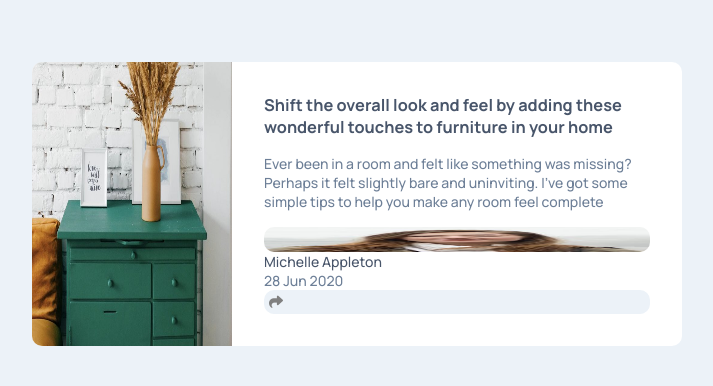
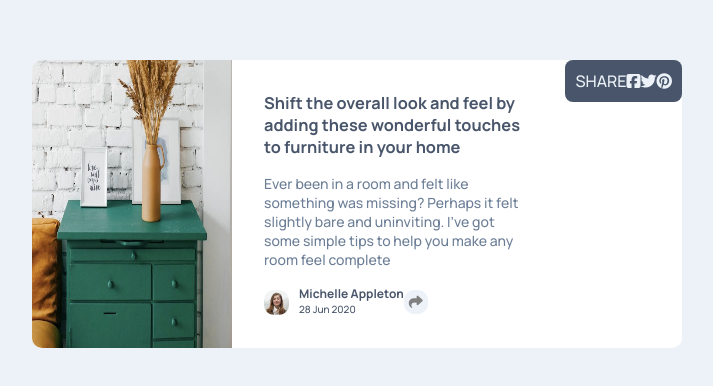
Before and after one commit to haIIux/article-preview, a plain HTML site: page index.html in a window 1280 px wide. Shown: the part 196-582 px from the top of the page, without its empty margins (283-996 px from the left). Drawn offline with Linux system fonts and the light colour scheme.

Commit message:
secondary

```diff
--- a/index.html
+++ b/index.html
@@ -40,10 +40,25 @@
             </p>
           </div>
           <div class="author">
+            <!-- <div class="authorPic"> -->
             <img src="/images/avatar-michelle.jpg" alt="" />
-            Michelle Appleton <span class="date"> 28 Jun 2020</span>
-            <i class="fas fa-share"></i>
+            <!-- </div> -->
+            <div class="authorInfo">
+              <p>Michelle Appleton</p>
+              <p class="date">28 Jun 2020</p>
+            </div>
+            <div class="icon">
+              <i class="fas fa-share"></i>
+            </div>
           </div>
+        </div>
+        <div class="share">
+          <p>SHARE</p>
+          <a href="#" class="shareBtn"
+            ><i class="fab fa-facebook-square"></i
+          ></a>
+          <a href="#" class="shareBtn"><i class="fab fa-twitter"></i></a>
+          <a href="#" class="shareBtn"><i class="fab fa-pinterest"></i></a>
         </div>
       </div>
     </div>
--- a/style.css
+++ b/style.css
@@ -65,7 +65,7 @@ body {
 
 .author {
   display: flex;
-  flex-direction: column;
+  flex-direction: row;
   font-weight: 500;
   font-size: 14px;
   color: var(--veryDarkGreyishBlue);
@@ -75,11 +75,8 @@ body {
   border-radius: 10px 10px;
   height: 25px;
   width: auto;
-  float: left;
-}
-
-.author span {
-  color: var(--desatDarkBlue);
+  margin-top: 5px;
+  margin-right: 10px;
 }
 
 .author i {
@@ -87,4 +84,36 @@ body {
   background: var(--lightGreyBlue);
   border-radius: 10px 10px;
   padding: 5px;
+  margin-top: 5px;
 }
+
+.authorInfo {
+  font-family: "Manrope";
+  font-size: 12px;
+  font-weight: 700;
+  color: var(--veryDarkGreyishBlue);
+}
+
+.date {
+  font-size: 10px;
+  font-weight: 400;
+}
+
+.share {
+  display: flex;
+  flex-direction: row;
+  justify-content: space-between;
+  background: var(--veryDarkGreyishBlue);
+  color: var(--lightGreyBlue);
+  height: fit-content;
+  padding: 10px;
+  border-radius: 8px;
+}
+
+.shareBtn i {
+  border: none;
+  text-decoration: none;
+  background: var(--veryDarkGreyishBlue);
+  border-radius: 0;
+  color: var(--lightGreyBlue);
+}
```
